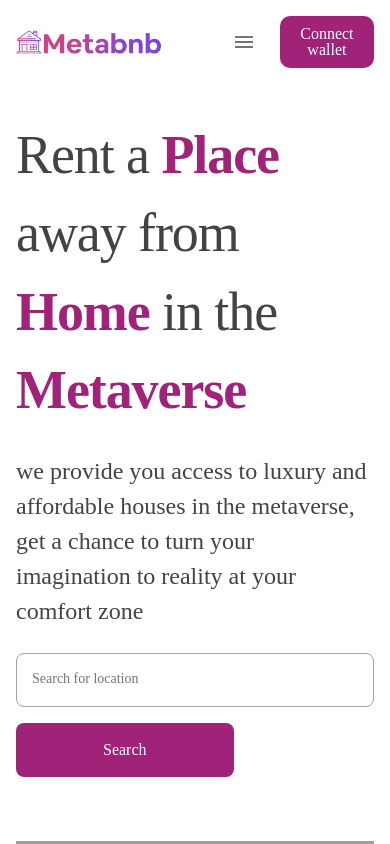
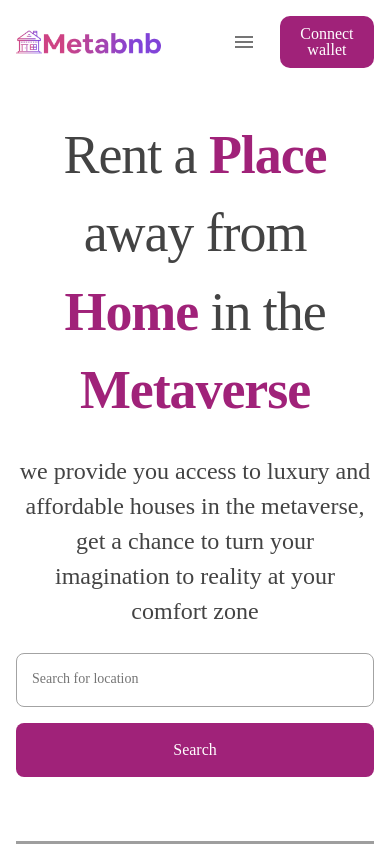
Before and after one commit to michaelhpet/metabnb-kael, a React (Vite) app: page / in a window 390 px wide. Shown: the top 844 px of the page. Built offline with nearby package versions, Linux system fonts and the light colour scheme; grey boxes are pictures that could not be loaded; a web font is replaced by a local one.

Commit message:
fix: center heros for mobile

```diff
--- a/src/components/display/HeroA.jsx
+++ b/src/components/display/HeroA.jsx
@@ -93,6 +93,11 @@ const Header = styled(Typography)(({ theme }) => ({
     fontWeight: 700,
     color: theme.palette.primary.main,
   },
+
+  [theme.breakpoints.down('sm')]: {
+    fontSize: 54,
+    textAlign: 'center',
+  },
 }));
 
 const SubHeader = styled(Typography)(({ theme }) => ({
@@ -103,6 +108,11 @@ const SubHeader = styled(Typography)(({ theme }) => ({
 
   [theme.breakpoints.between(900, 1000)]: {
     fontSize: 20,
+  },
+
+  [theme.breakpoints.down('sm')]: {
+    fontSize: 24,
+    textAlign: 'center',
   },
 }));
 
@@ -152,7 +162,6 @@ const SearchBar = styled('form')(({ theme }) => ({
   [theme.breakpoints.down('sm')]: {
     flexDirection: 'column',
     gap: 16,
-    alignItems: 'flex-start',
 
     '& input': {
       width: '100%',
@@ -160,6 +169,7 @@ const SearchBar = styled('form')(({ theme }) => ({
     },
 
     '& .MuiButton-root': {
+      width: '100%',
       borderRadius: 8,
     },
   },
--- a/src/components/display/HeroB.jsx
+++ b/src/components/display/HeroB.jsx
@@ -64,18 +64,30 @@ const Header = styled(Typography)(({ theme }) => ({
     fontWeight: 700,
     color: theme.palette.primary.main,
   },
+
+  [theme.breakpoints.down('sm')]: {
+    textAlign: 'center',
+  },
 }));
 
-const SubHeader = styled(Typography)({
+const SubHeader = styled(Typography)(({ theme }) => ({
   fontSize: 18,
   fontWeight: 400,
   lineHeight: '35px',
   marginBottom: 22.55,
   color: '#FFFFFF',
-});
+
+  [theme.breakpoints.down('sm')]: {
+    textAlign: 'center',
+  },
+}));
 
 const Button = styled(Button_)(({ theme }) => ({
   padding: '14px 33px',
   background: 'linear-gradient(124.4deg, #FFFFFF 10.8%, #FFFFFF)',
   color: theme.palette.primary.main,
+
+  [theme.breakpoints.down('sm')]: {
+    width: '100%',
+  },
 }));
```
